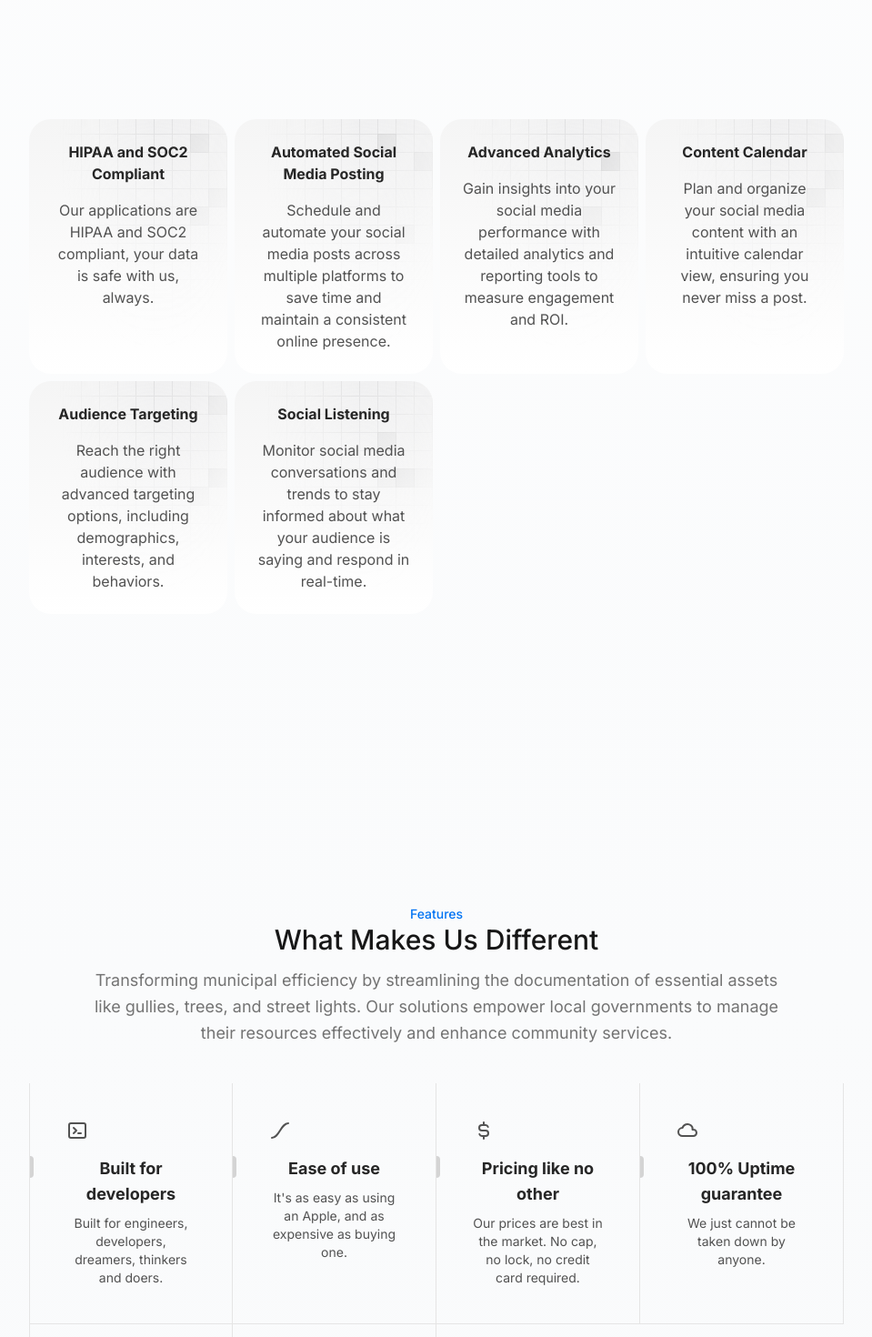
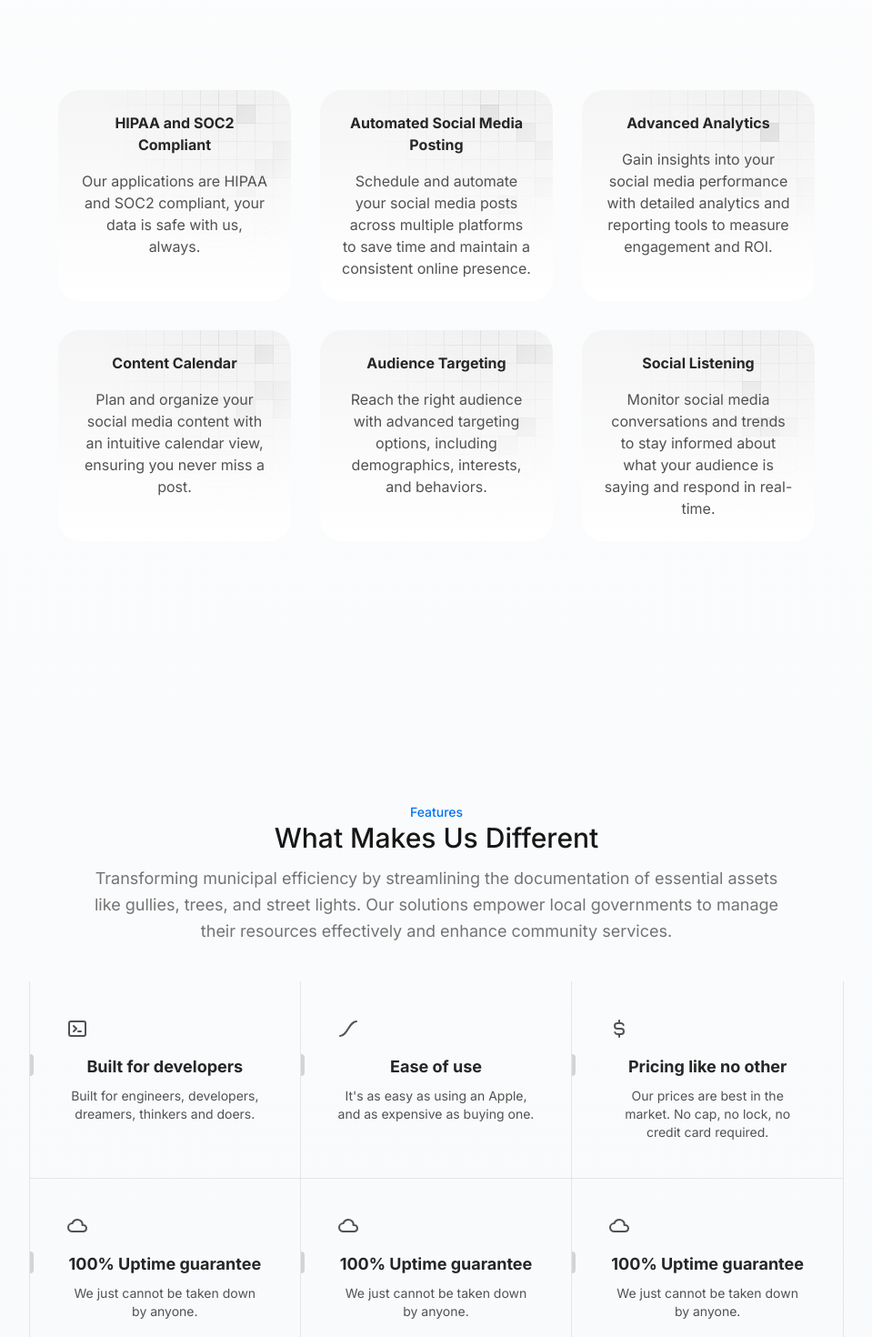
Before and after one commit to JustJakeCalifornia/gonzocity-website, a Next.js app: page /en in a window 1280 px wide. Shown: the part 2580-4050 px from the top of the page at 91% size, without its empty margins (160-1119 px from the left). Built offline with nearby package versions, Linux system fonts and the light colour scheme.

Commit message:
Updated the feature-grid and gradient-pattern-grid components/layouts to display only three items per row.

```diff
--- a/components/layout/grids/examples/FeatureGridExample.tsx
+++ b/components/layout/grids/examples/feature-grid-example.tsx
@@ -1,4 +1,4 @@
-import { FeatureGrid, FeatureItem } from "../FeatureGrid"
+import { FeatureGrid, FeatureItem } from "../feature-grid"
 import {
   IconAdjustmentsBolt,
   IconCloud,
@@ -12,7 +12,7 @@ import {
 
 export function FeatureGridExample() {
   // Sample features data that can be passed to the FeatureGrid component
-  const features: FeatureItem[] = [
+  const items: FeatureItem[] = [
     {
       title: "Built for developers",
       description:
@@ -63,7 +63,7 @@ export function FeatureGridExample() {
   return (
     <section className="py-20">
       <h2 className="text-3xl font-bold text-center mb-12">Our Features</h2>
-      <FeatureGrid features={features} />
+      <FeatureGrid items={items} />
     </section>
   )
 }
--- a/components/layout/grids/FeatureGrid.tsx
+++ b/components/layout/grids/feature-grid.tsx
@@ -7,20 +7,20 @@ export interface FeatureItem {
 }
 
 interface FeatureGridProps {
-  features: FeatureItem[]
+  items: FeatureItem[]
   className?: string
 }
 
-export function FeatureGrid({ features, className }: FeatureGridProps) {
+export function FeatureGrid({ items, className }: FeatureGridProps) {
   return (
     <div
       className={cn(
-        "grid grid-cols-1 md:grid-cols-2 lg:grid-cols-4 relative z-10 py-10 max-w-7xl mx-auto",
+        "grid grid-cols-1 md:grid-cols-2 lg:grid-cols-3 relative z-10 py-10 max-w-7xl mx-auto",
         className
       )}
     >
-      {features.map((feature, index) => (
-        <Feature key={feature.title} {...feature} index={index} />
+      {items.map((item, index) => (
+        <Feature key={`${item.title}-${index}`} {...item} index={index} />
       ))}
     </div>
   )
@@ -38,14 +38,16 @@ const Feature = ({
     <div
       className={cn(
         "flex flex-col lg:border-r py-10 relative group/feature dark:border-neutral-800",
-        (index === 0 || index === 4) && "lg:border-l dark:border-neutral-800",
-        index < 4 && "lg:border-b dark:border-neutral-800"
+        (index === 0 || index === 3 || index === 6) &&
+          "lg:border-l dark:border-neutral-800",
+        index < 3 && "lg:border-b dark:border-neutral-800",
+        index >= 3 && index < 6 && "lg:border-b dark:border-neutral-800"
       )}
     >
-      {index < 4 && (
+      {index < 3 && (
         <div className="opacity-0 group-hover/feature:opacity-100 transition duration-200 absolute inset-0 h-full w-full bg-gradient-to-t from-neutral-100 dark:from-neutral-800 to-transparent pointer-events-none" />
       )}
-      {index >= 4 && (
+      {index >= 3 && (
         <div className="opacity-0 group-hover/feature:opacity-100 transition duration-200 absolute inset-0 h-full w-full bg-gradient-to-b from-neutral-100 dark:from-neutral-800 to-transparent pointer-events-none" />
       )}
       <div className="mb-4 relative z-10 px-10 text-neutral-600 dark:text-neutral-400">
--- a/components/layout/grids/gradient-pattern-grid.tsx
+++ b/components/layout/grids/gradient-pattern-grid.tsx
@@ -16,12 +16,12 @@ export function GradientPatternGrid({
   className = "",
 }: GradientPatternItemGridProps) {
   return (
-    <div className={`py-20 lg:py-40 ${className}`}>
-      <div className="grid grid-cols-1 sm:grid-cols-2 md:grid-cols-3 lg:grid-cols-4 gap-10 md:gap-2 max-w-7xl mx-auto">
+    <div className={`py-16 sm:py-24 lg:py-32 ${className}`}>
+      <div className="grid grid-cols-1 sm:grid-cols-2 lg:grid-cols-3 gap-6 sm:gap-8 max-w-7xl mx-auto px-4 sm:px-6 lg:px-8">
         {items.map((item) => (
           <div
             key={item.title}
-            className="relative bg-gradient-to-b dark:from-neutral-900 from-neutral-100 dark:to-neutral-950 to-white p-6 rounded-3xl overflow-hidden"
+            className="relative bg-gradient-to-b dark:from-neutral-900 from-neutral-100 dark:to-neutral-950 to-white p-6 rounded-3xl overflow-hidden hover:shadow-lg transition-all duration-300"
           >
             <PatternOverlay size={20} />
             <p className="text-base font-bold text-neutral-800 dark:text-white relative z-20">
--- a/components/layout/sections/features.tsx
+++ b/components/layout/sections/features.tsx
@@ -4,7 +4,7 @@ import {
   IconEaseInOut,
   IconTerminal2,
 } from "@tabler/icons-react"
-import { FeatureGrid, FeatureItem } from "../grids/FeatureGrid"
+import { FeatureGrid, FeatureItem } from "../grids/feature-grid"
 
 const items: FeatureItem[] = [
   {
@@ -62,7 +62,7 @@ const FeaturesSection = () => {
           </p>
         </div>
       </div>
-      <FeatureGrid features={items} />
+      <FeatureGrid items={items} />
     </section>
   )
 }
```
